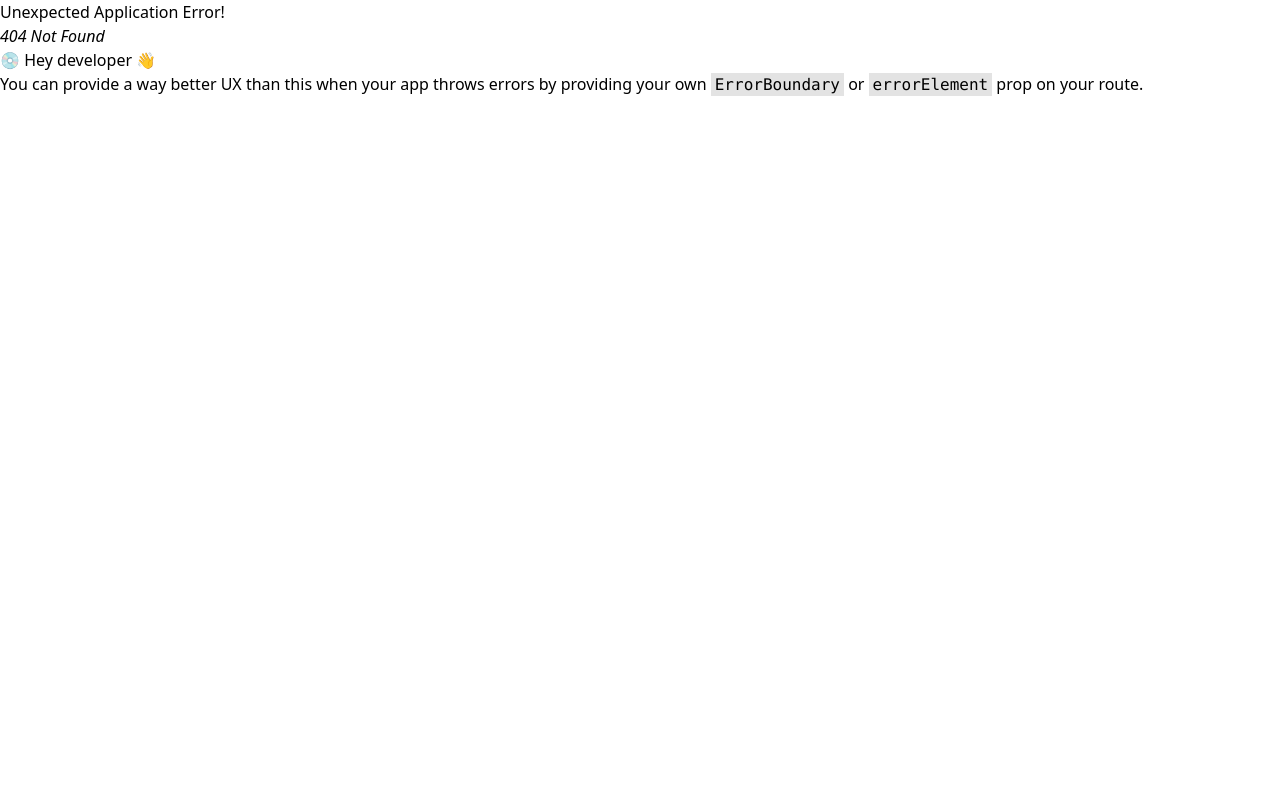
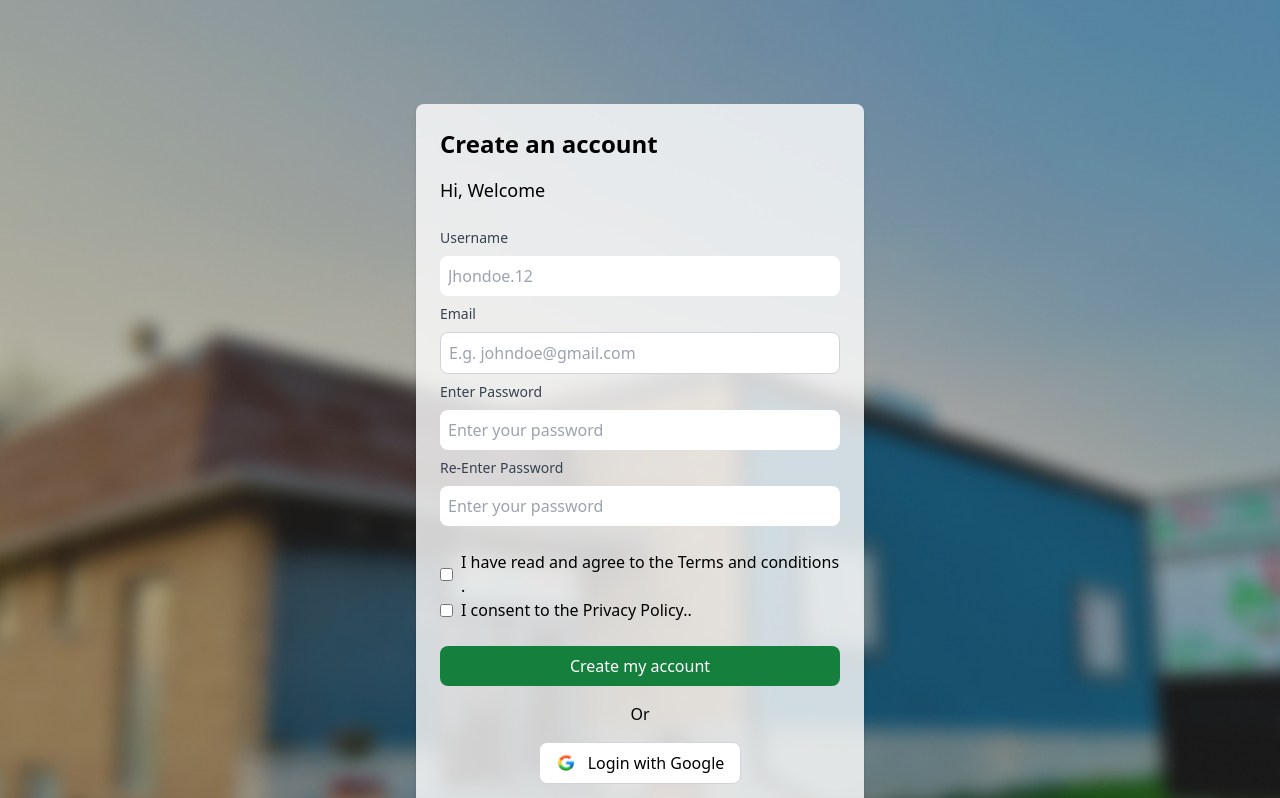
Before and after one commit to AmanCH3/restaurant_frontend, a React (Vite) app in the folder frontend/: page /signup in a window 1280 px wide. Before the commit this address had no page. Shown: the top 798 px of the page. Built offline with nearby package versions, Linux system fonts and the light colour scheme.

Commit message:
Feat : Sign up page created

```diff
--- a/frontend/src/main.jsx
+++ b/frontend/src/main.jsx
@@ -5,6 +5,7 @@ import App from './App.jsx';
 import './index.css';
 
 import Login from './page/Login.jsx';
+import SignUp from './page/signup.jsx';
 
 const router = createBrowserRouter([
   {
@@ -14,6 +15,10 @@ const router = createBrowserRouter([
   {
     path: '/login',
     element: <Login />,
+
+    path : '/signup',
+    element : <SignUp/>,
+
   },
 ]);
 
--- a/frontend/src/page/login.jsx
+++ b/frontend/src/page/login.jsx
@@ -7,7 +7,7 @@ import google from '../assets/googlelogo.png';
 
 const Login = () => {
   return (
-    <div className="relative min-h-screen flex flex-col justify-between">
+    <div className="relative min-h-screen z-10 flex flex-col justify-between">
       {/* Navbar */}
       <NavBar />
 
@@ -71,10 +71,11 @@ const Login = () => {
               Not registered yet? <a href="#" className="text-green-700 hover:underline">Create an account</a>
             </h2>
           </div>
+
         </div>
       </div>
 
-      {/* Footer */}
+
       <Footer />
     </div>
   );
--- a/frontend/src/page/signup.jsx
+++ b/frontend/src/page/signup.jsx
@@ -0,0 +1,111 @@
+import React from 'react';
+import background from '../assets/loginbackground.png';
+import NavBar from '../components/navbar';
+import Footer from '../components/footer';
+import google from '../assets/googlelogo.png';
+
+const SignUp = () => {
+  return (
+    <div className="relative min-h-screen z-10 flex flex-col justify-between">
+      {/* Navbar */}
+      <NavBar />
+
+      {/* Background Image */}
+      <div className="absolute inset-0 z-0 w-full h-full">
+        <img src={background} alt="Login background" className="w-full h-full object-cover" />
+      </div>
+
+      {/* Login Form */}
+      <div className="relative z-10 flex flex-col items-center m-6">
+        <div className="bg-white bg-opacity-80 p-6 rounded-lg shadow-md w-full max-w-md mx-auto">
+          <h1 className="text-2xl font-bold mb-4">Create an account</h1>
+          <h3 className="text-lg mb-6">Hi, Welcome </h3>
+
+
+
+          <form className="space-y-5 mb-6 ">
+            <div className='space-y-2'>
+            {/* your username */}
+            <label htmlFor="username" className='block text-sm font-medium text-gray-700'>Username</label>
+            <input type="username"
+            id='username'
+            className='w-full p-2 border-gray-300 rounded-lg '
+            placeholder='Jhondoe.12'
+            required
+             />
+
+            {/* your email  */}
+            <label htmlFor="email" className="block text-sm font-medium text-gray-700">Email</label>
+            <input
+              type="email"
+              id="email"
+              className="w-full p-2 border border-gray-300 rounded-lg"
+              placeholder="E.g. johndoe@gmail.com"
+              required
+            />
+
+            {/* your pASSWORD */}
+
+            <label htmlFor="Enter Password" className='block text-sm font-medium text-gray-700'>Enter Password</label>
+            <input type="password"
+            id='password'
+            className='w-full p-2 border-gray-300 rounded-lg '
+            placeholder='Enter your password'
+            required
+             />
+
+
+
+            {/* confirm password */}
+            <label htmlFor="Re-Enter Password" className='block text-sm font-medium text-gray-700'>Re-Enter Password</label>
+            <input type="confirmpassword"
+            id='confirmpassword'
+            className='w-full p-2 border-gray-300 rounded-lg '
+            placeholder='Enter your password'
+            required
+             />
+
+            </div>
+
+
+          </form>
+
+          <div className="flex flex-col justify-between mb-6">
+            <label className="flex items-center">
+              <input type="checkbox" className="mr-2" />
+              <span>I have read and agree to the Terms and conditions .</span>
+            </label>
+
+            <label className="flex items-center">
+              <input type="checkbox" className="mr-2" />
+              <span>I consent to the Privacy Policy..</span>
+            </label>
+
+
+
+          </div>
+
+          {/* create account button */}
+
+          <div className="flex flex-col items-center space-y-4">
+            <button className="w-full py-2 bg-green-700 text-white rounded-lg">Create my account</button>
+
+
+            <h2>Or</h2>
+
+            <button className="flex items-center justify-center border border-gray-300 bg-white text-black py-2 px-4 rounded-lg" >
+                <img className="w-5 h-5 mr-3" src={google} alt="Google logo" />
+                Login with Google
+            </button>
+          </div>
+
+        </div>
+      </div>
+
+
+      <Footer />
+    </div>
+  );
+};
+
+export default SignUp;
```
